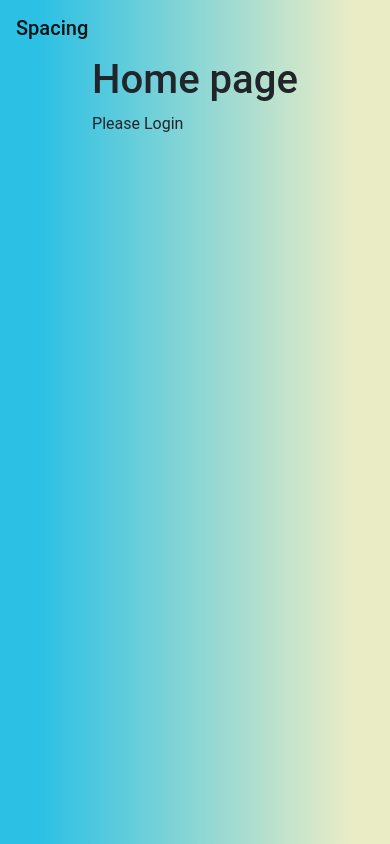
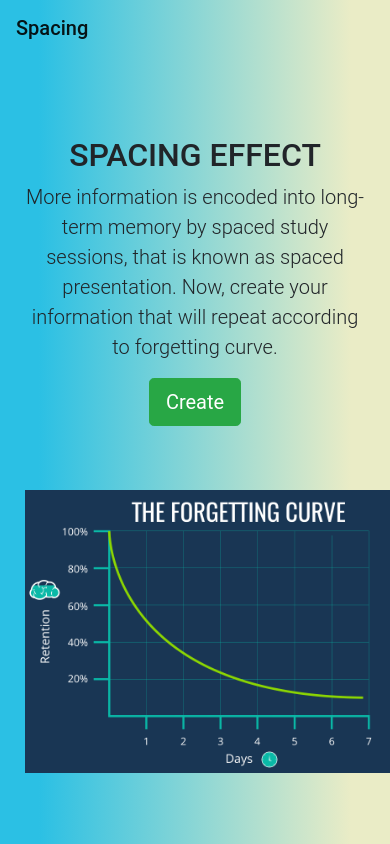
Before and after one commit to DoubleWLai/Spacing, a Django app: page / in a window 390 px wide; the page is wider, and only the part inside the window is pictured. Run offline with Django 3.2, Linux system fonts and the light colour scheme; parts of the project's set-up code (start-up, migrations or seed data) failed here and were passed over; some libraries are stand-ins or nearby versions.

Commit message:
front-end_v1

```diff
--- a/spacing/templates/spacing/base.html
+++ b/spacing/templates/spacing/base.html
@@ -8,6 +8,7 @@
     <!-- Bootstrap CSS -->
     <link rel="stylesheet" href="https://stackpath.bootstrapcdn.com/bootstrap/4.4.1/css/bootstrap.min.css" integrity="sha384-Vkoo8x4CGsO3+Hhxv8T/Q5PaXtkKtu6ug5TOeNV6gBiFeWPGFN9MuhOf23Q9Ifjh" crossorigin="anonymous">
     <title>Spacing</title>
+    <link rel="stylesheet" type="text/css" href="https://cdnjs.cloudflare.com/ajax/libs/font-awesome/5.8.2/css/all.css">
     <link rel="shortcut icon" href="https://img.icons8.com/small/64/000000/developer.png">
     <style media="screen">
     body {
@@ -17,13 +18,15 @@
       background:     -ms-linear-gradient(90deg, #2BC0E4 10%, #EAECC6 90%);
       background:      -o-linear-gradient(90deg, #2BC0E4 10%, #EAECC6 90%);
       background:         linear-gradient(90deg, #2BC0E4 10%, #EAECC6 90%);
+      width：100%;
+      overflow-x:hidden;
     }
     </style>
     {% load static %}
     <script type="text/javascript" src="{% static "jquery-3.4.1.min.js" %}"></script>
+    <link rel="stylesheet" type="text/css" href="{% static "list.css" %}">
   </head>
   <body>
-  <div class="main", id="content", name="content">
     <nav class="navbar navbar-expand-lg navbar-light">
       <span class="navbar-brand mb-0 h1">Spacing</span>
 
@@ -65,9 +68,11 @@
           {% block content %}
           {% endblock %}
       </div>
-    </div>
+
+    <div class="main", id="content", name="content">
     {% block scripts %}
     {% endblock %}
+    </div>
     <!-- Optional JavaScript -->
     <!-- jQuery first, then Popper.js, then Bootstrap JS -->
     <script src="https://code.jquery.com/jquery-3.4.1.slim.min.js" integrity="sha384-J6qa4849blE2+poT4WnyKhv5vZF5SrPo0iEjwBvKU7imGFAV0wwj1yYfoRSJoZ+n" crossorigin="anonymous"></script>
--- a/spacing/templates/spacing/index.html
+++ b/spacing/templates/spacing/index.html
@@ -2,17 +2,40 @@
 
 {% block content %}
 <div>
-<h1>Home page</h1>
 {% if user.is_authenticated %}
-  <form class="show-form" method="post">
-      {% csrf_token %}
-      <div id="show-form-group">
+<div class="modal-dialog" role="document" style="margin-top: 150px;">
+  <div class="modal-content">
 
+    <div class="modal-body">
+      <p id="show-form-group" style="height: 150px; width:300px;"></p>
+    </div>
+    <div class="modal-footer">
+      <button type="button" id="nextbutton" class="btn btn-primary">Start/Next</button>
+    </div>
+  </div>
+</div>
+
+{% else %}
+<section class="container-fluid px-0" style="margin-top: 80px;">
+  <div class="row align-items-center content">
+    <div class="col-md-6 order-2 order-md-1">
+      {% load static %}
+      <img class="img-fluid" src="{% static "forgettingCurve.png" %}" alt="" style="margin-left: 40px;">
+    </div>
+    <div class="col-md-6 text-center order-1 order-md-2">
+      <div class="row justify-content-center">
+        <div class="col-10 col-lg-8 blurb mb-5 mb-md-0">
+          <h2>SPACING EFFECT</h2>
+          <img src="imgs/lolli_icon.png" alt="" class="d-none d-lg-inline">
+          <p class="lead">More information is encoded into long-term memory
+            by spaced study sessions, that is known as spaced presentation.
+             Now, create your information that will repeat according to forgetting curve.</p>
+          <p><a class="btn btn-success btn-lg" href="/create" role="button">Create</a></p>
+        </div>
       </div>
-      <button id="nextbutton" type="button" name="button">Next</button>
-  </form>
-{% else %}
-  <p>Please Login</p>
+    </div>
+  </div>
+  </section>
 {% endif %}
 </div>
 {% endblock %}
@@ -43,3 +66,16 @@
 
 </script>
 {% endblock %}
+
+
+  <div class="modal-dialog" role="document" style="margin-top: 200px;">
+    <div class="modal-content">
+
+      <div class="modal-body">
+        <p id="show-form-group"></p>
+      </div>
+      <div class="modal-footer">
+        <button type="button" id="nextbutton" class="btn btn-primary">Save changes</button>
+      </div>
+    </div>
+  </div>
--- a/spacing/templates/spacing/lib/tools.js
+++ /dev/null
@@ -1,4 +0,0 @@
-
-$('#show-form-group').on('click', function(){
-  $(this).append('fsndj')
-});
--- a/spacing/templates/spacing/register.html
+++ b/spacing/templates/spacing/register.html
@@ -7,6 +7,6 @@
 <form action="{% url 'spacing:register' %}" method="post">
     {% csrf_token %}
     {{form|crispy}}
-    <button type="submit" name="button">Sign Up</button>
+    <button type="submit" class="btn btn-success" name="button">Sign Up</button>
 </form>
 {% endblock %}
```
Also changed, not shown: spacing/static/list.css (added, +37 -0 lines), spacing/templates/spacing/create.html (+7 -1 lines), spacing/templates/spacing/list.html (+9 -4 lines), db.sqlite3, spacing/static/forgettingCurve.png (added), spacing/static/hand2.png (added).
